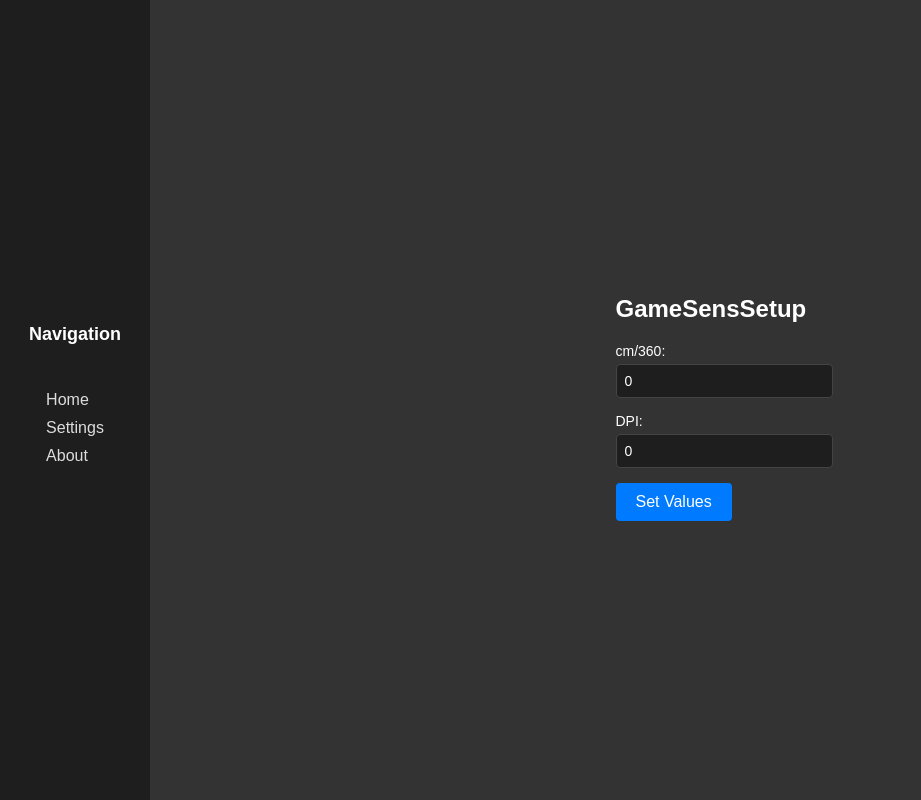
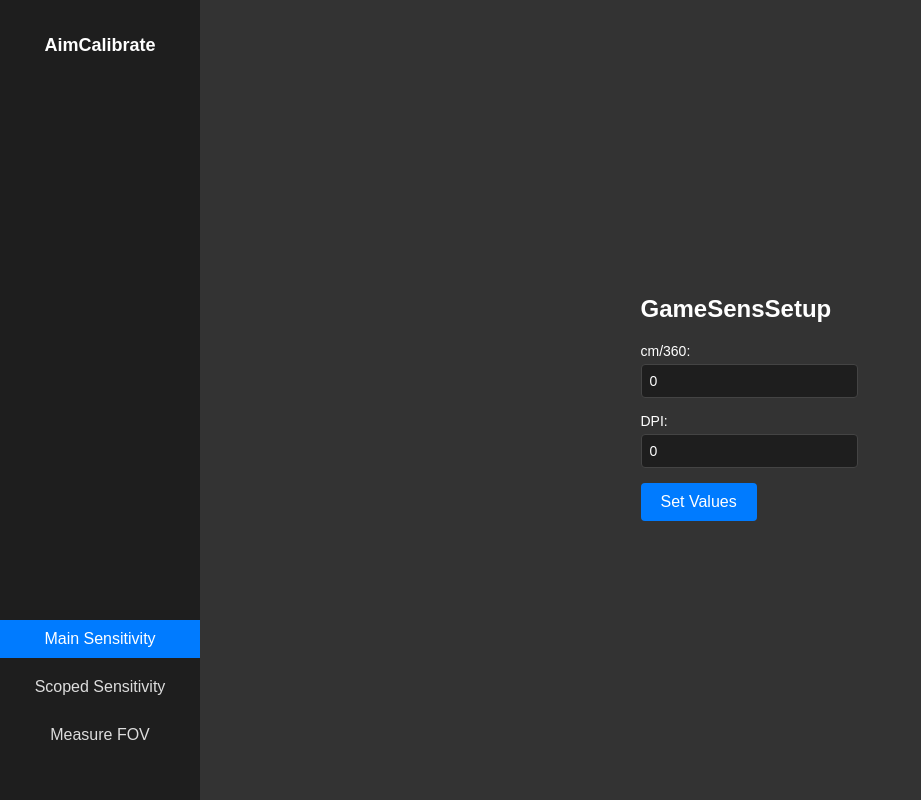
Before and after one commit to RaedN0/AimCalibrate, a React (Vite) app: page / in a window 1280 px wide. Shown: the whole page, without its empty margins (0-921 px from the left). Built offline with nearby package versions, Linux system fonts and the light colour scheme.

Commit message:
Change navbar styling

```diff
--- a/src/App.css
+++ b/src/App.css
@@ -12,12 +12,14 @@ body {
 }
 
 .sidebar {
-  width: 150px; /* Make sidebar thinner */
+  width: 200px;
   background-color: #1e1e1e;
   display: flex;
   flex-direction: column;
-  align-items: center; /* Center items horizontally */
-  justify-content: center; /* Center items vertically */
+  align-items: center;
+  justify-content: space-between;
+  padding: 20px 0;
+  box-shadow: 2px 0 5px rgba(0, 0, 0, 0.1);
 }
 
 .sidebar h2 {
@@ -29,21 +31,32 @@ body {
 .sidebar ul {
   list-style-type: none;
   padding: 0;
+  width: 100%;
 }
 
 .sidebar ul li {
+  width: 100%;
+  text-align: center;
   margin: 10px 0;
 }
 
 .sidebar ul li a {
   color: #ddd;
   text-decoration: none;
-  font-size: 16px;
+  display: block;
+  padding: 10px 0;
+  width: 100%;
+  transition: background-color 0.3s;
 }
 
 .sidebar ul li a:hover {
   color: #fff;
-  text-decoration: underline;
+  background-color: #333;
+}
+
+.sidebar ul li a.active {
+  color: #fff;
+  background-color: #007bff;
 }
 
 .main-content {
--- a/src/App.jsx
+++ b/src/App.jsx
@@ -1,7 +1,6 @@
-import { useState } from "react";
-import { BrowserRouter as Router, Route, Routes, Link } from 'react-router-dom';
-import { invoke } from "@tauri-apps/api/tauri";
-import "./App.css";
+import React from 'react';
+import { BrowserRouter as Router, Route, Routes, NavLink } from 'react-router-dom';
+import './App.css';
 import MainSensitivity from './pages/MainSensitivity';
 import ScopedSensitivity from './pages/ScopedSensitivity';
 import MessureFov from './pages/MessureFov';
@@ -11,11 +10,11 @@ function App() {
     <Router>
       <div className="container">
         <div className="sidebar">
-          <h2>Navigation</h2>
+          <h2>AimCalibrate</h2>
           <ul>
-            <li><Link to="/">Home</Link></li>
-            <li><Link to="/scoped-sensitivity">Settings</Link></li>
-            <li><Link to="/measure-fov">About</Link></li>
+            <li><NavLink exact to="/" activeClassName="active">Main Sensitivity</NavLink></li>
+            <li><NavLink to="/scoped-sensitivity" activeClassName="active">Scoped Sensitivity</NavLink></li>
+            <li><NavLink to="/measure-fov" activeClassName="active">Measure FOV</NavLink></li>
           </ul>
         </div>
         <div className="main-content">
@@ -23,7 +22,7 @@ function App() {
             <Route path="/" element={<MainSensitivity />} />
             <Route path="/scoped-sensitivity" element={<ScopedSensitivity />} />
             <Route path="/measure-fov" element={<MessureFov />} />
-            </Routes>
+          </Routes>
         </div>
       </div>
     </Router>
```
